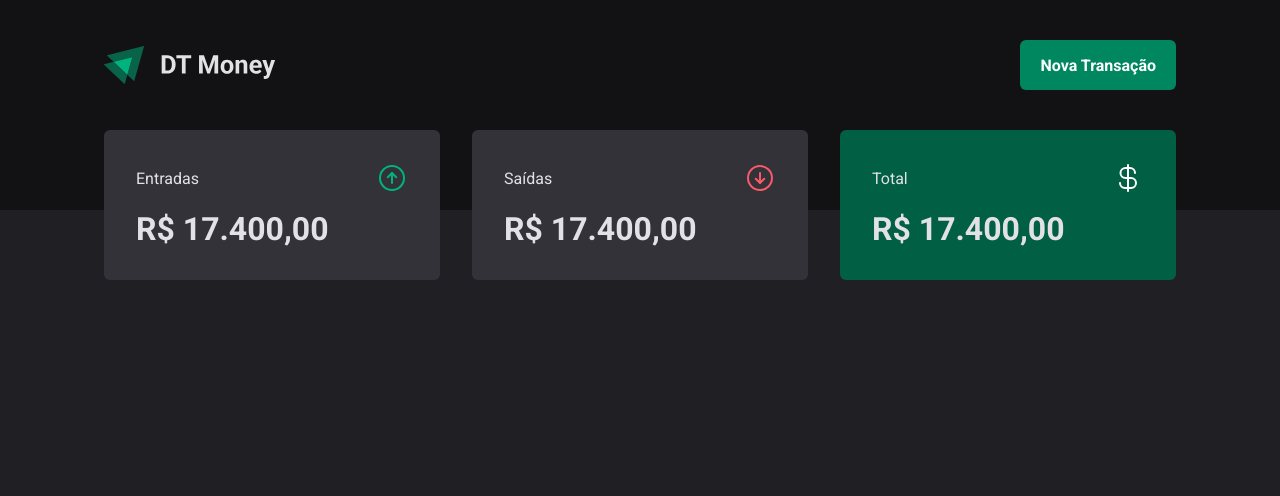
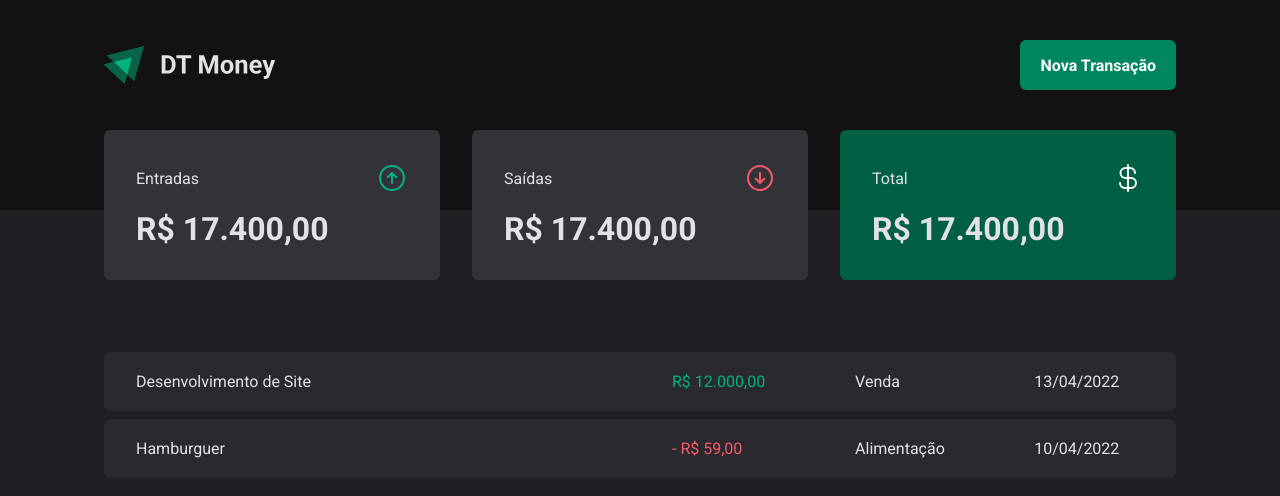
Before and after one commit to gustavomarques00/DT-Money-2.0, a React (Vite) app: page / in a window 1280 px wide. Shown: the top 496 px of the page. Built offline with nearby package versions, Linux system fonts and the light colour scheme.

Commit message:
criação da tabela estatica

```diff
--- a/src/pages/Transactions/index.tsx
+++ b/src/pages/Transactions/index.tsx
@@ -1,11 +1,33 @@
 import { Header } from "../../components/Header";
 import { Summary } from "../../components/Summary";
+import { PriceHighlight, TransactionsContainer, TransactionsTable } from "./styles";
 
-export function Transactions(){
-  return(
+export function Transactions() {
+  return (
     <div>
       <Header />
       <Summary />
+
+      <TransactionsContainer>
+        <TransactionsTable>
+          <tbody>
+            <tr>
+              <td width='50%'>Desenvolvimento de Site</td>
+              <td>
+                <PriceHighlight variant='income'>R$ 12.000,00</PriceHighlight>
+              </td>
+              <td>Venda</td>
+              <td>13/04/2022</td>
+            </tr>
+            <tr>
+              <td width='50%'>Hamburguer</td>
+              <td><PriceHighlight variant='outcome'>- R$ 59,00</PriceHighlight></td>
+              <td>Alimentação</td>
+              <td>10/04/2022</td>
+            </tr>
+          </tbody>
+        </TransactionsTable>
+      </TransactionsContainer>
     </div>
-  )
+  );
 }
--- a/src/pages/Transactions/styles.ts
+++ b/src/pages/Transactions/styles.ts
@@ -0,0 +1,41 @@
+import styled from "styled-components";
+
+export const TransactionsContainer = styled.main`
+  width: 100%;
+  max-width: 1120px;
+  margin: 4rem auto 0;
+  padding: 0 1.5rem;
+`;
+
+export const TransactionsTable = styled.table`
+  width: 100%;
+  border-collapse: separate;
+  border-spacing: 0 0.5rem;
+  /* margin-top: 1.5rem; */
+
+  td {
+    padding: 1.25rem 2rem;
+    background: ${(props) => props.theme["gray-700"]};
+
+    &:first-child {
+      border-top-left-radius: 6px;
+      border-bottom-left-radius: 6px;
+    }
+
+    &:last-child {
+      border-top-right-radius: 6px;
+      border-bottom-right-radius: 6px;
+    }
+  }
+`;
+
+interface PriceHighlightProps {
+  variant: "income" | "outcome";
+}
+
+export const PriceHighlight = styled.span<PriceHighlightProps>`
+  color: ${(props) =>
+    props.variant == "income"
+      ? props.theme["green-300"]
+      : props.theme["red-300"]};
+`;
```
